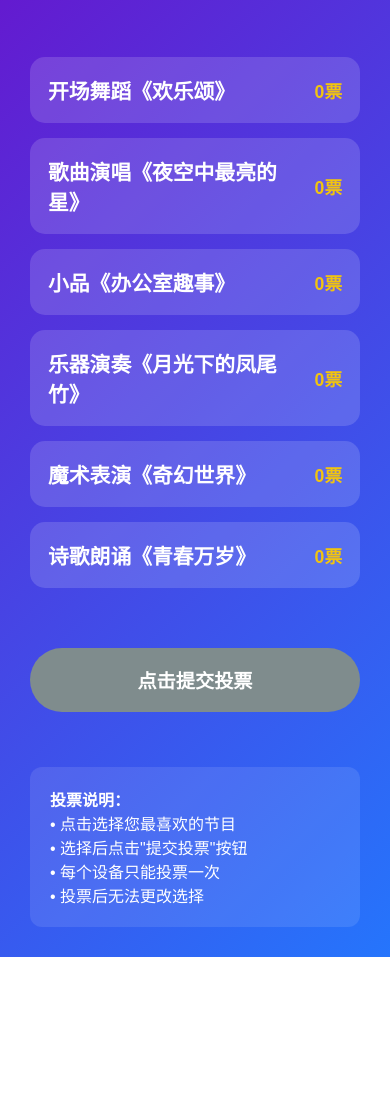
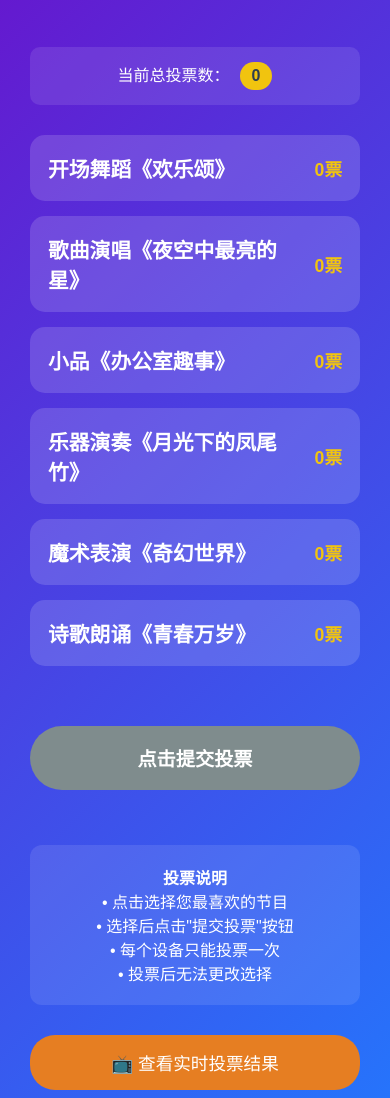
Before and after one commit to chenchuang11/mid-autumn-vote, a plain HTML site: page vote.html in a window 390 px wide. Shown: the part 142-1240 px from the top of the page. Before the commit the page ends 1099 px from the top, so only its background shows below. Drawn offline with Linux system fonts and the light colour scheme.

Commit message:
Update vote.html

```diff
--- a/vote.html
+++ b/vote.html
@@ -135,21 +135,36 @@
             margin-bottom: 30px;
         }
 
-        .back-link {
+        .action-links {
+            display: flex;
+            gap: 15px;
+            justify-content: center;
+            flex-wrap: wrap;
+            margin-top: 30px;
+        }
+
+        .action-link {
             display: inline-block;
             background: #3498db;
             color: white;
             text-decoration: none;
-            padding: 15px 30px;
+            padding: 15px 25px;
             border-radius: 25px;
-            margin: 10px;
             transition: all 0.3s ease;
             font-size: 1.1rem;
         }
 
-        .back-link:hover {
+        .action-link:hover {
             background: #2980b9;
             transform: translateY(-2px);
+        }
+
+        .action-link.screen {
+            background: #e67e22;
+        }
+
+        .action-link.screen:hover {
+            background: #d35400;
         }
 
         .instructions {
@@ -158,6 +173,7 @@
             background: rgba(255, 255, 255, 0.1);
             border-radius: 12px;
             font-size: 1rem;
+            text-align: center;
         }
 
         .loading {
@@ -190,6 +206,24 @@
             display: none;
         }
 
+        .current-votes {
+            text-align: center;
+            margin: 20px 0;
+            padding: 15px;
+            background: rgba(255, 255, 255, 0.1);
+            border-radius: 10px;
+        }
+
+        .vote-count-badge {
+            display: inline-block;
+            background: #f1c40f;
+            color: #2c3e50;
+            padding: 5px 12px;
+            border-radius: 20px;
+            font-weight: bold;
+            margin-left: 10px;
+        }
+
         @media (max-width: 480px) {
             .container {
                 padding: 10px;
@@ -207,6 +241,16 @@
                 padding: 18px 25px;
                 font-size: 1.2rem;
             }
+
+            .action-links {
+                flex-direction: column;
+                align-items: center;
+            }
+
+            .action-link {
+                width: 100%;
+                text-align: center;
+            }
         }
     </style>
 </head>
@@ -219,6 +263,10 @@
                 <p class="subtitle">请选择您最喜欢的节目</p>
             </header>
 
+            <div class="current-votes">
+                <p>当前总投票数：<span class="vote-count-badge" id="totalVotes">0</span></p>
+            </div>
+
             <div class="selected-program" id="selectedProgram">
                 您选择了：<strong id="selectedProgramName"></strong>
             </div>
@@ -230,11 +278,15 @@
             <button class="vote-btn" id="voteBtn" disabled>点击提交投票</button>
 
             <div class="instructions">
-                <p><strong>投票说明：</strong></p>
+                <p><strong>投票说明</strong></p>
                 <p>• 点击选择您最喜欢的节目</p>
                 <p>• 选择后点击"提交投票"按钮</p>
                 <p>• 每个设备只能投票一次</p>
                 <p>• 投票后无法更改选择</p>
+            </div>
+
+            <div class="action-links">
+                <a href="screen.html" class="action-link screen">📺 查看实时投票结果</a>
             </div>
         </div>
 
@@ -252,9 +304,10 @@
             <p style="opacity:0.8; margin-bottom: 25px; font-size: 1.1rem;">
                 您已成功为 "<span id="votedProgramName" style="color:#f1c40f;"></span>" 投票
             </p>
-            <div>
-                <a href="screen.html" class="back-link">查看实时投票结果</a>
-                <a href="index.html" class="back-link" style="background:#9b59b6;">返回首页</a>
+
+            <div class="action-links">
+                <a href="screen.html" class="action-link screen">📺 查看实时投票结果</a>
+                <a href="vote.html" class="action-link">🔄 重新投票（新设备）</a>
             </div>
         </div>
     </div>
@@ -312,6 +365,13 @@
             return { success: false, message: "节目不存在！" };
         }
 
+        // 更新总票数显示
+        function updateTotalVotes() {
+            const programs = getPrograms();
+            const totalVotes = programs.reduce((sum, program) => sum + program.votes, 0);
+            document.getElementById('totalVotes').textContent = totalVotes;
+        }
+
         // 初始化页面
         document.addEventListener('DOMContentLoaded', function() {
             const programs = getPrograms();
@@ -326,6 +386,9 @@
 
             let selectedProgramId = null;
             let selectedProgramNameText = '';
+
+            // 更新总票数
+            updateTotalVotes();
 
             // 如果已投票，显示成功页面
             if (hasVoted()) {
@@ -404,6 +467,21 @@
                     }, 1500);
                 }
             });
+
+            // 监听数据变化，实时更新票数显示
+            window.addEventListener('storage', function() {
+                updateTotalVotes();
+
+                // 更新节目票数显示
+                const updatedPrograms = getPrograms();
+                document.querySelectorAll('.program-item').forEach(item => {
+                    const programId = parseInt(item.dataset.id);
+                    const program = updatedPrograms.find(p => p.id === programId);
+                    if (program) {
+                        item.querySelector('.program-votes').textContent = `${program.votes}票`;
+                    }
+                });
+            });
         });
     </script>
 </body>
```
